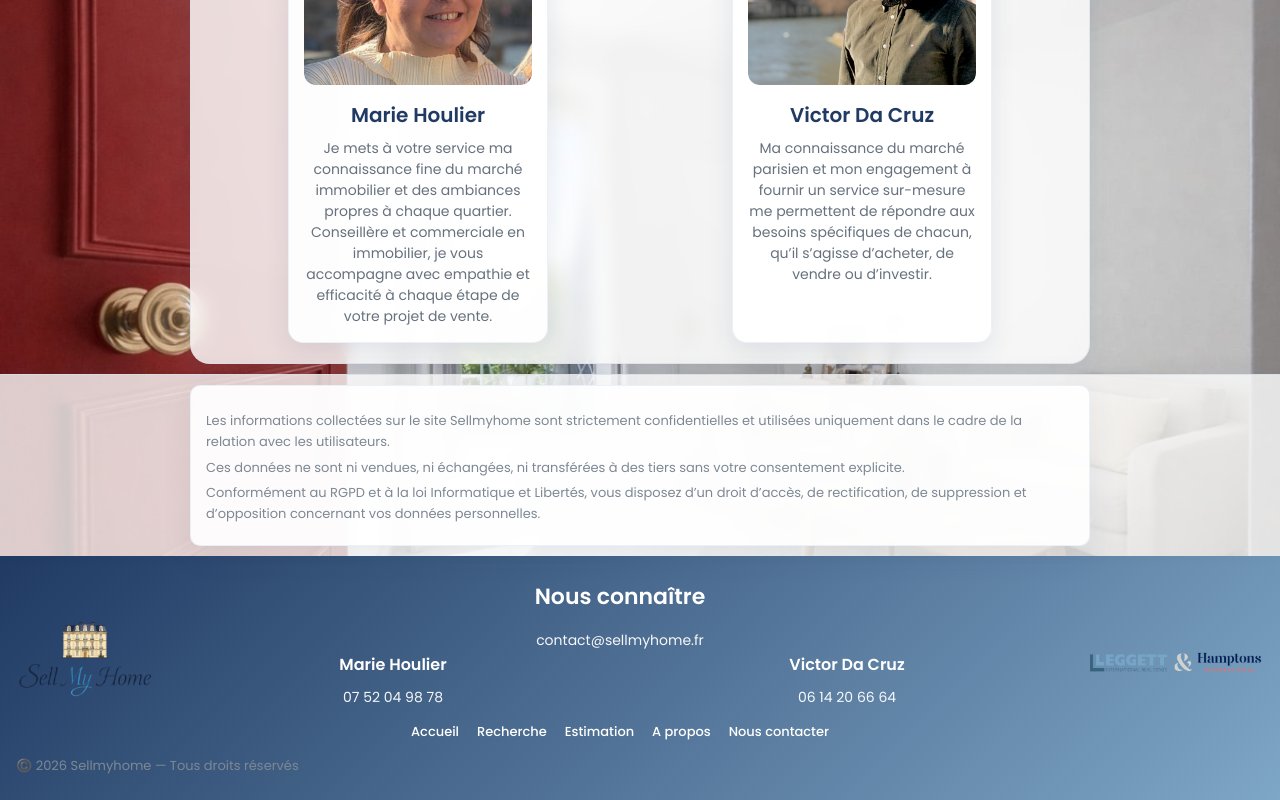
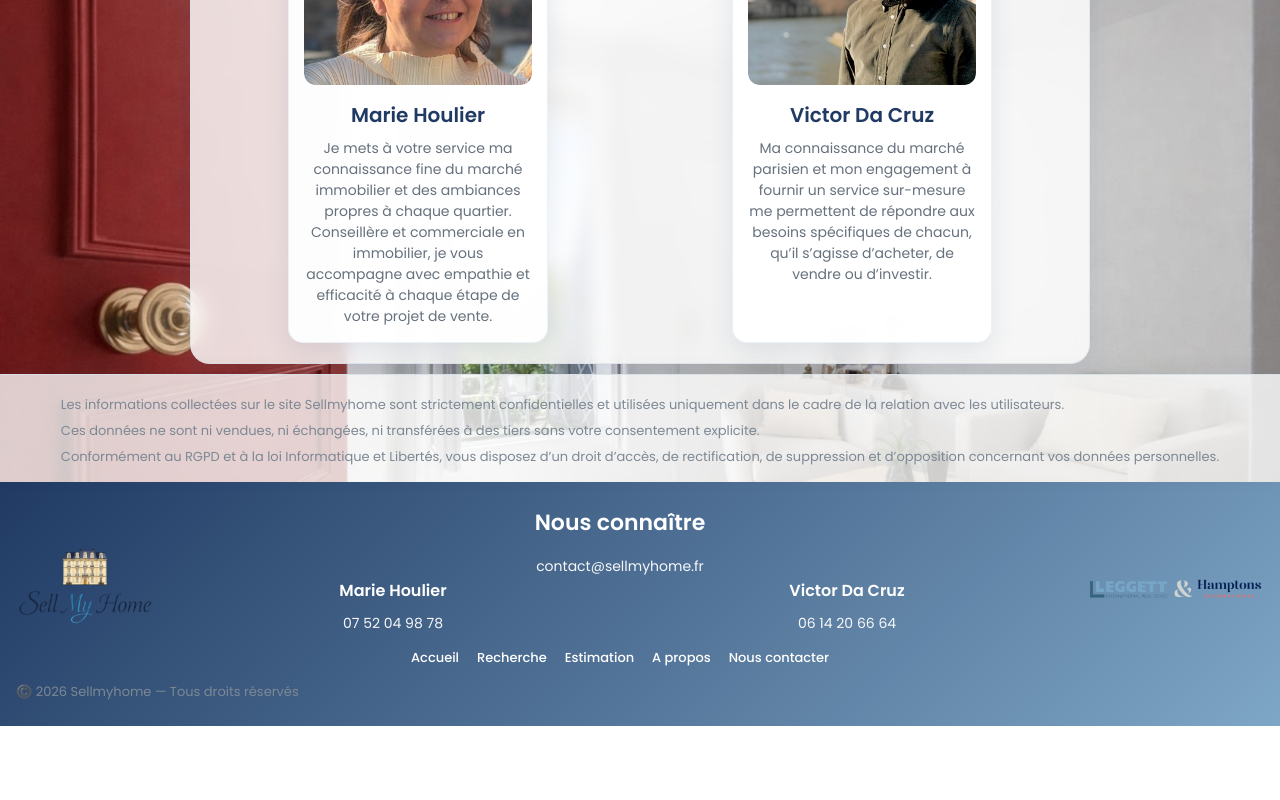
Before and after one commit to Juju-kpi/estimation_immo, a Next.js app: page / in a window 1280 px wide. Shown: the part 965-1765 px from the top of the page. After the commit the page ends 1691 px from the top, so only its background shows below. Built offline with nearby package versions, Linux system fonts and the light colour scheme.

Commit message:
Update HomeClient.js

```diff
--- a/app/HomeClient.js
+++ b/app/HomeClient.js
@@ -136,7 +136,6 @@ Ma connaissance du marché parisien et mon engagement à fournir un service sur-
 </section>
 
   <footer className="footer-legal">
-  <div className="footer-container">
 
     <div className="footer-legal-text">
       <p>
@@ -153,8 +152,6 @@ Ma connaissance du marché parisien et mon engagement à fournir un service sur-
         de rectification, de suppression et d’opposition concernant vos données personnelles.
       </p>
 
-    </div>
-
   </div>
 </footer>
 
```
